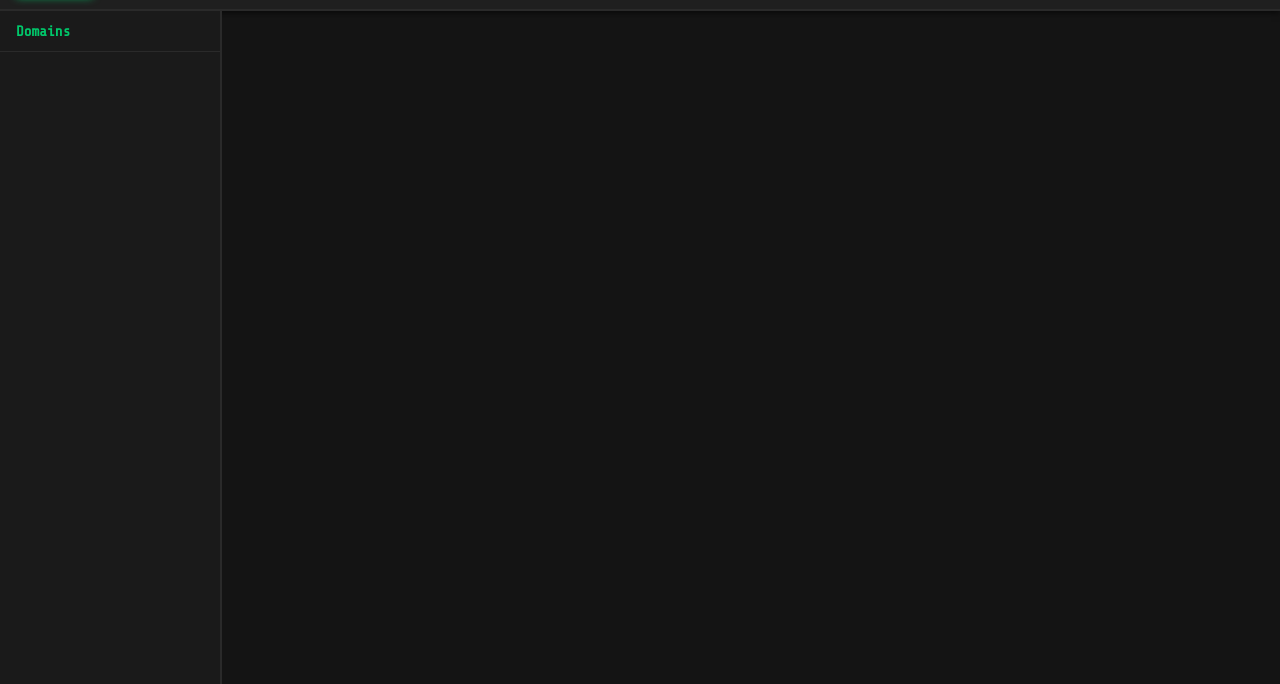
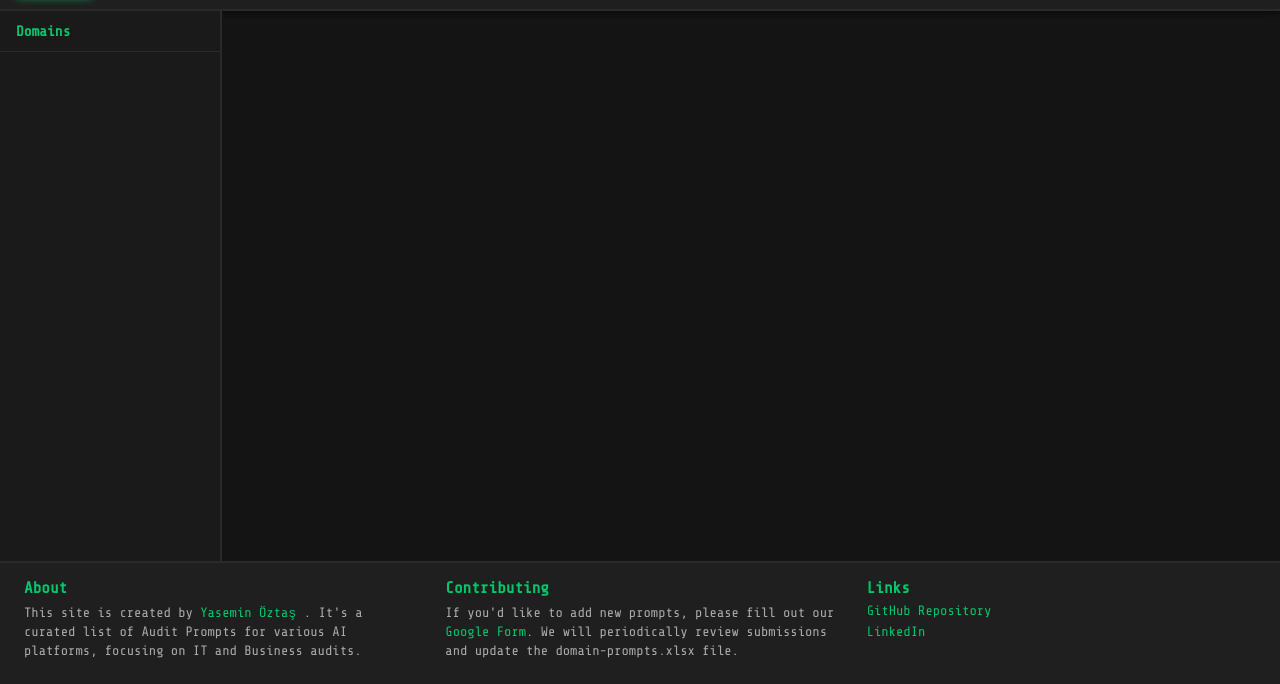
Before and after one commit to yaseminezgii/audit_prompts, a plain HTML site: page index.html in a window 1280 px wide. Shown: the part 116-800 px from the top of the page. Drawn offline with nearby package versions, Linux system fonts and the light colour scheme; no server answers.

Commit message:
Update index.html

```diff
--- a/index.html
+++ b/index.html
@@ -386,6 +386,44 @@
       color: #000;
       transform: translateY(-2px);
     }
+
+    /* FOOTER: ABOUT, CONTRIBUTING, LINKS - GRID LAYOUT */
+    .footer-section {
+      background: #1f1f1f;
+      border-top: 2px solid #2a2a2a;
+      padding: 16px 24px;
+      /* Instead of flex, use grid with 3 columns (auto-fit or auto-fill) */
+      display: grid;
+      grid-template-columns: repeat(auto-fit, minmax(220px, 1fr));
+      gap: 32px;
+    }
+    .footer-col h2 {
+      margin: 0 0 6px;
+      font-size: 1rem;
+      color: var(--accent-color-2);
+    }
+    .footer-col p {
+      margin: 0 0 8px;
+      font-size: 0.85rem;
+      line-height: 1.4;
+      color: #aaa;
+    }
+    .footer-col a {
+      color: var(--accent-color-2);
+      text-decoration: none;
+    }
+    .footer-col a:hover {
+      text-decoration: underline;
+    }
+    .footer-col ul {
+      list-style: none;
+      margin: 0;
+      padding: 0;
+    }
+    .footer-col li {
+      margin-bottom: 6px;
+      font-size: 0.85rem;
+    }
   </style>
 </head>
 <body>
@@ -486,6 +524,44 @@
     </div>
   </div>
 
+  <!-- FOOTER: About, Contributing, Links -->
+  <div class="footer-section">
+    <div class="footer-col">
+      <h2>About</h2>
+      <p>
+        This site is created by
+        <a href="https://www.linkedin.com/in/yasemin-oztas/" target="_blank">
+          Yasemin Öztaş
+        </a>.
+        It's a curated list of Audit Prompts for various AI platforms, focusing on
+        IT and Business audits.
+      </p>
+    </div>
+    <div class="footer-col">
+      <h2>Contributing</h2>
+      <p>
+        If you'd like to add new prompts, please fill out our
+        <a href="https://forms.gle/ZQEiy8JLecKpVfEq9" target="_blank">Google Form</a>.
+        We will periodically review submissions and update the domain-prompts.xlsx file.
+      </p>
+    </div>
+    <div class="footer-col">
+      <h2>Links</h2>
+      <ul>
+        <li>
+          <a href="https://github.com/yaseminezgii" target="_blank">
+            GitHub Repository
+          </a>
+        </li>
+        <li>
+          <a href="https://www.linkedin.com/in/yasemin-oztas/" target="_blank">
+            LinkedIn
+          </a>
+        </li>
+      </ul>
+    </div>
+  </div>
+
   <script>
     /* PLATFORM CONFIG */
     const platformConfig = {
@@ -535,7 +611,6 @@
 
     async function loadXlsx() {
       try {
-        // Nocache param => tarayıcı önbellek önleme
         const response = await fetch("domain-prompts.xlsx?nocache=" + new Date().getTime());
         if (!response.ok) throw new Error("XLSX file could not be fetched");
         const arrayBuffer = await response.arrayBuffer();
@@ -688,7 +763,7 @@
       filteredPrompts = allPrompts.filter(item => {
         const domainMatch = currentDomain ? (item.domain === currentDomain) : true;
 
-        // Search domain, prompt, keywords
+        // search domain, prompt, keywords
         const textMatch = (
           item.domain.toLowerCase().includes(query) ||
           item.prompt.toLowerCase().includes(query) ||
@@ -717,7 +792,7 @@
       const platformName = platformConfig[selectedPlatform].name || "AI";
       modalChatBtn.textContent = `>_ Chat with ${platformName}`;
 
-      // Variables
+      // Check variables
       const vars = extractVariables(content);
       if (vars.length > 0) {
         const form = createVariableInputs(vars, variableContainer);
```
